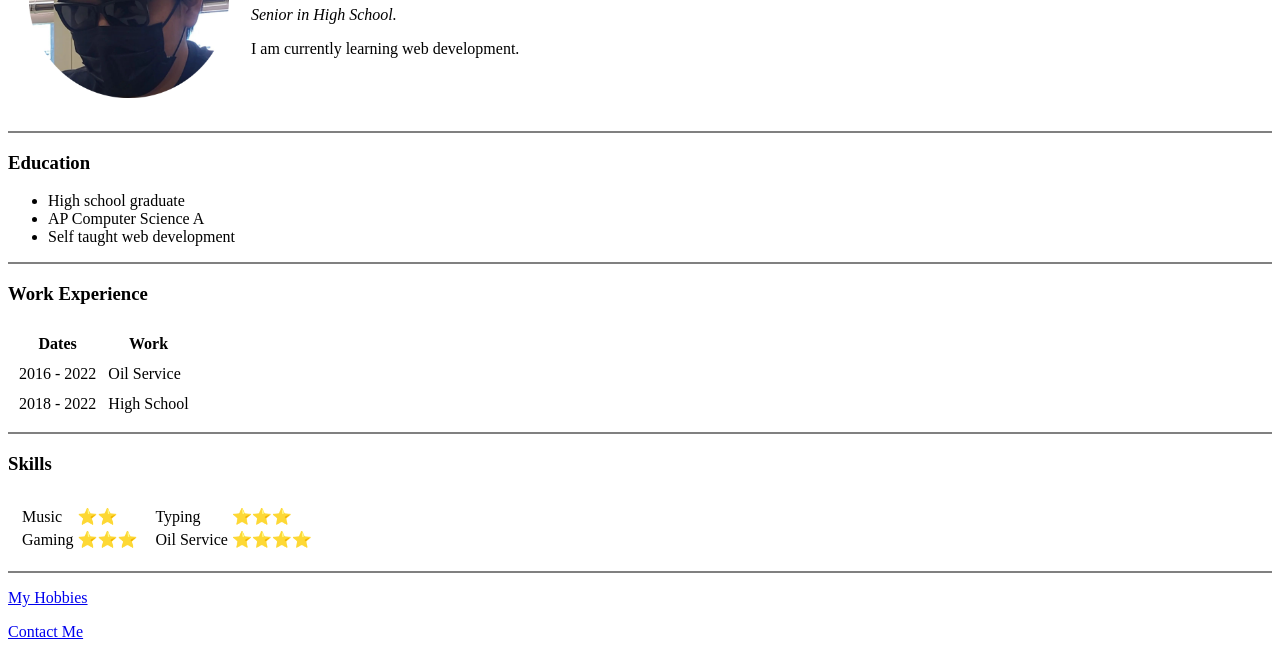
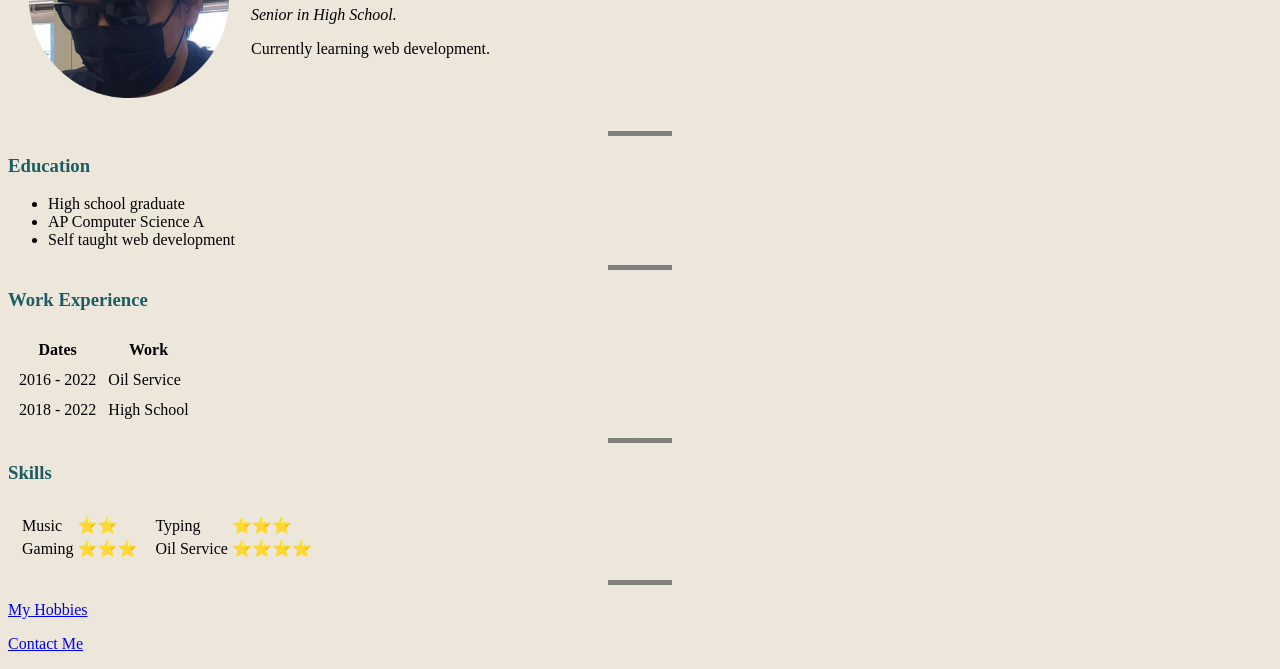
Before and after one commit to Rodiisss/cv, a plain HTML site: page index.html in a window 1280 px wide. Shown: the part 131-800 px from the top of the page. Drawn offline with Linux system fonts and the light colour scheme.

Commit message:
Update index.html

```diff
--- a/index.html
+++ b/index.html
@@ -3,6 +3,7 @@
       <head>
         <meta charset="utf-8">
         <title>Rodolfo's Personal Site</title>
+        <link rel="stylesheet" href="css/styles.css">
       </head>
 
       <body>
@@ -11,7 +12,7 @@
             <td><img src = "images/IMG_6367-modified.png" alt="Profile Picture" width = "200" height="200"></td>
             <td><h1>Rodolfo Rodriguez</h1>
               <p><em>Senior in High School.</em></p>
-              <p>I am currently learning web development.</p></td>
+              <p>Currently learning web development.</p></td>
           </tr>
         </table>
 
```
